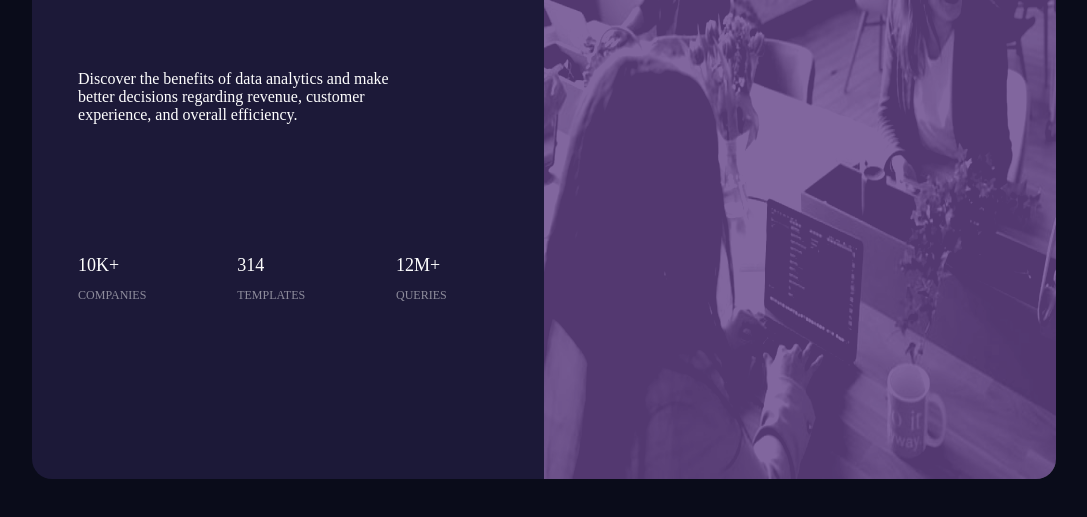
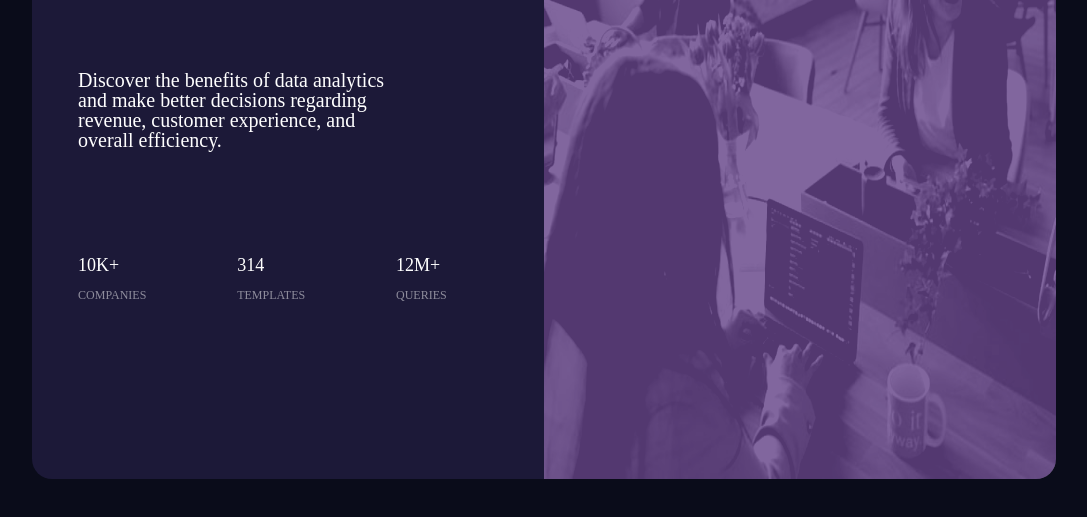
Before and after one commit to Jaguar-188/stats-card-html-css-project, a plain HTML site: page index.html in a window 1280 px wide. Shown: the part 225-742 px from the top of the page, without its empty margins (96-1183 px from the left). Drawn offline with Linux system fonts and the light colour scheme.

Commit message:
completed the project

```diff
--- a/style.css
+++ b/style.css
@@ -69,6 +69,9 @@ body{
     height: 30%;
     width: 80%;
     color: white;
+    display: block;
+    line-height: 20px;
+    font-size: 20px;
 }
 
 .hero-text {
```
